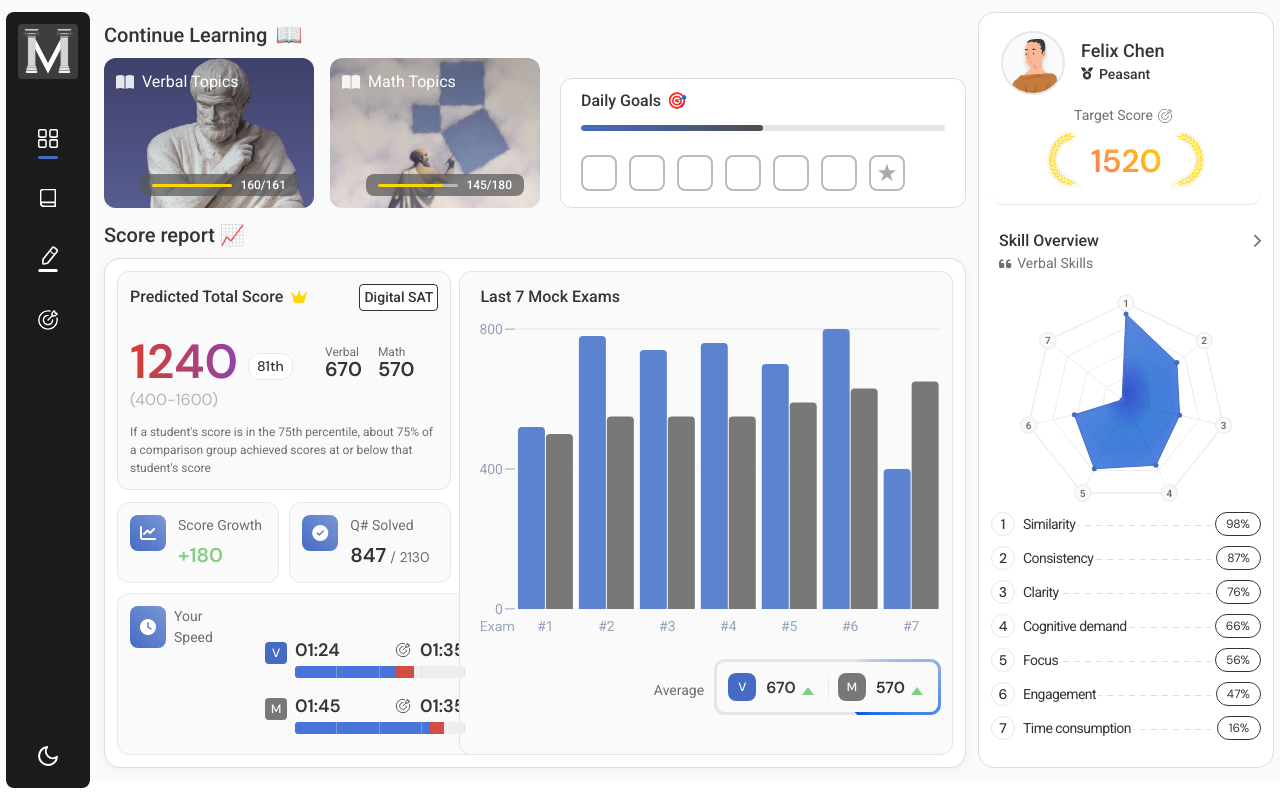
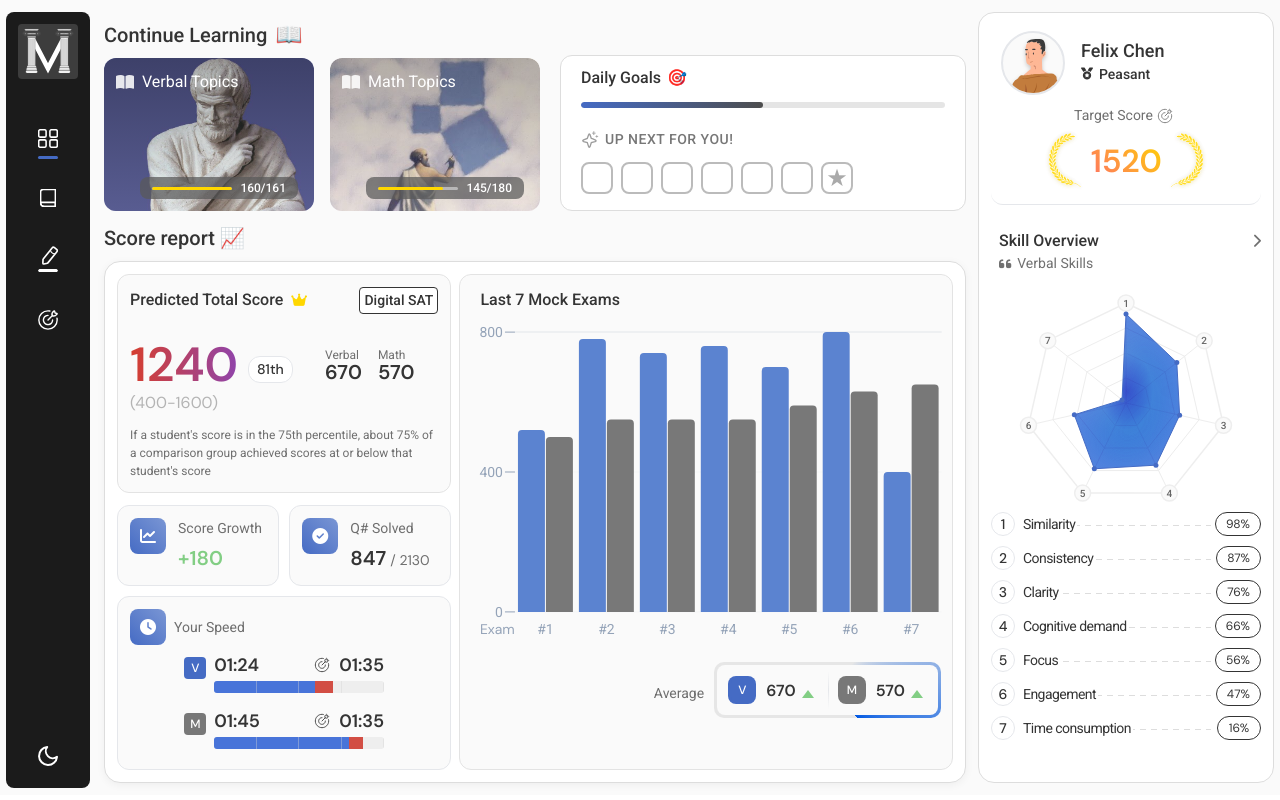
Before and after one commit to Orujhimaru/max_odyssey, a React (Vite) app: page /dashboard in a window 1280 px wide. Built offline with nearby package versions, Linux system fonts and the light colour scheme; sample sign-in values are in the browser's storage; a web font is replaced by a local one.

Commit message:
design: margin fixes

```diff
--- a/src/components/ContinueLearning/ContinueLearning.css
+++ b/src/components/ContinueLearning/ContinueLearning.css
@@ -36,7 +36,7 @@
   background-position: center;
   border-radius: 12px;
   padding: 12px;
-  height: 150px;
+  height: 153px;
   display: flex;
   flex-direction: column;
   justify-content: flex-start;
--- a/src/components/PerformanceInsights/PerformanceInsights.css
+++ b/src/components/PerformanceInsights/PerformanceInsights.css
@@ -204,12 +204,9 @@
   /* margin-right: 10px; */
 }
 
-.subject-label-container {
-  /* padding-top: 4px; */
-}
-
 .insight-value .time-section {
   display: flex;
+  width: fit-content;
   /* align-items: baseline; */
   /* margin-right: 16px; */
 }
@@ -217,7 +214,7 @@
 .insight-value.time-insights {
   flex-wrap: wrap;
   gap: 12px;
-  margin-top: 36px;
+  justify-content: center;
 }
 
 .insight-card {
@@ -238,7 +235,7 @@
 
 .insight-icon {
   /* width: 32px; */
-  /* height: 32px; */
+  height: 36px;
   padding: 10px;
   border-radius: 8px;
   display: flex;
@@ -254,11 +251,9 @@
   gap: 4px;
 }
 
-.insight-content.timerr {
-  padding-left: 40px;
-}
 .insight-card.timerr {
   flex: 2;
+  flex-direction: column;
 }
 
 .insight-label {
@@ -270,6 +265,7 @@
   /* justify-content: space-between; */
   align-items: center;
   gap: 4px;
+  white-space: nowrap;
 }
 
 .insight-label i {
--- a/src/components/WeeklyTasks/WeeklyTasks.css
+++ b/src/components/WeeklyTasks/WeeklyTasks.css
@@ -322,6 +322,69 @@
   transition: width 0.3s ease;
 }
 
+/* Text display area that shows either UP NEXT or task text */
+.text-display-area {
+  margin-top: 8px;
+}
+
+/* UP NEXT header styling */
+.up-next-header {
+  display: flex;
+  align-items: center;
+}
+
+.star-sign-icon {
+  width: 20px;
+  height: 20px;
+  margin-right: 4px;
+  margin-bottom: 2px;
+}
+
+.up-next-text {
+  font-size: 14px;
+  font-weight: 600;
+  color: #777777;
+  letter-spacing: 0.5px;
+}
+
+[data-theme="dark"] .up-next-text {
+  color: #aaaaaa;
+}
+
+/* Task description now uses same styling as up-next-header */
+.task-description {
+  display: flex;
+  align-items: center;
+  color: #9a9a9a;
+  border-radius: 8px;
+  font-size: 14px;
+  font-weight: 500;
+  animation: fadeIn 0.2s ease;
+  letter-spacing: 0.5px;
+}
+
+.task-description span {
+  font-size: 15px;
+  font-weight: 600;
+  color: #777777;
+}
+
+[data-theme="dark"] .task-description span {
+  color: #aaaaaa;
+}
+
+/* Animation for task description */
+@keyframes fadeIn {
+  from {
+    opacity: 0;
+    transform: translateY(-5px);
+  }
+  to {
+    opacity: 1;
+    transform: translateY(0);
+  }
+}
+
 /* Task section with fixed layout to prevent shifts */
 .task-section {
   display: flex;
@@ -336,21 +399,6 @@
   position: relative;
 }
 
-.task-description {
-  /* position: absolute; */
-  width: 100%;
-  /* text-align: center; */
-  /* background-color: rgba(0, 0, 0, 0.05); */
-  /* padding: 10px; */
-  color: #9a9a9a;
-  border-radius: 8px;
-  font-size: 14px;
-  font-weight: 500;
-  animation: fadeIn 0.2s ease;
-  /* box-shadow: inset 0 1px 3px rgba(0, 0, 0, 0.1); */
-  letter-spacing: 0.5px;
-}
-
 .target-icon {
   margin-right: 5px;
   font-size: 14px;
@@ -361,28 +409,16 @@
   opacity: 0;
 }
 
-/* Animation for description */
-@keyframes fadeIn {
-  from {
-    opacity: 0;
-    transform: translateY(-5px);
-  }
-  to {
-    opacity: 1;
-    transform: translateY(0);
-  }
-}
-
 /* Row of task boxes */
 .task-boxes {
   display: flex;
   /* justify-content: space-between; */
-  gap: 12px;
+  gap: 8px;
 }
 
 .task-box {
-  width: 36px;
-  height: 36px;
+  width: 32px;
+  height: 32px;
   border-radius: 8px;
   border: 2px solid #bbbbbb;
   background-color: white;
--- a/src/components/WeeklyTasks/WeeklyTasks.jsx
+++ b/src/components/WeeklyTasks/WeeklyTasks.jsx
@@ -1,6 +1,7 @@
 import React, { useState } from "react";
 import "./WeeklyTasks.css";
-import Practice from "../../assets/Group 43.svg";
+import StarSign from "../../assets/star-sign.svg";
+
 const WeeklyTasks = () => {
   // State to track which task box is active
   const [activeTaskIndex, setActiveTaskIndex] = useState(null);
@@ -53,16 +54,18 @@ const WeeklyTasks = () => {
       </div>
 
       <div className="task-section">
-        {/* Task description appears above the boxes */}
-        <div className="task-description-container">
-          {activeTaskIndex !== null && (
+        {/* Single text area that shows either UP NEXT or task text */}
+        <div className="text-display-area">
+          {activeTaskIndex === null ? (
+            <div className="up-next-header">
+              <img src={StarSign} alt="star sign" className="star-sign-icon" />
+              <span className="up-next-text">UP NEXT FOR YOU!</span>
+            </div>
+          ) : (
             <div className="task-description">
-              <img src={Practice} alt="target" className="target-icon" />
-              {tasks[activeTaskIndex].text.toUpperCase()}
+              <img src={StarSign} alt="star sign" className="star-sign-icon" />
+              <span>{tasks[activeTaskIndex].text.toUpperCase()}</span>
             </div>
-          )}
-          {activeTaskIndex === null && (
-            <div className="task-description empty"></div>
           )}
         </div>
 
```
Also changed, not shown: src/assets/star-sign.svg (added).
